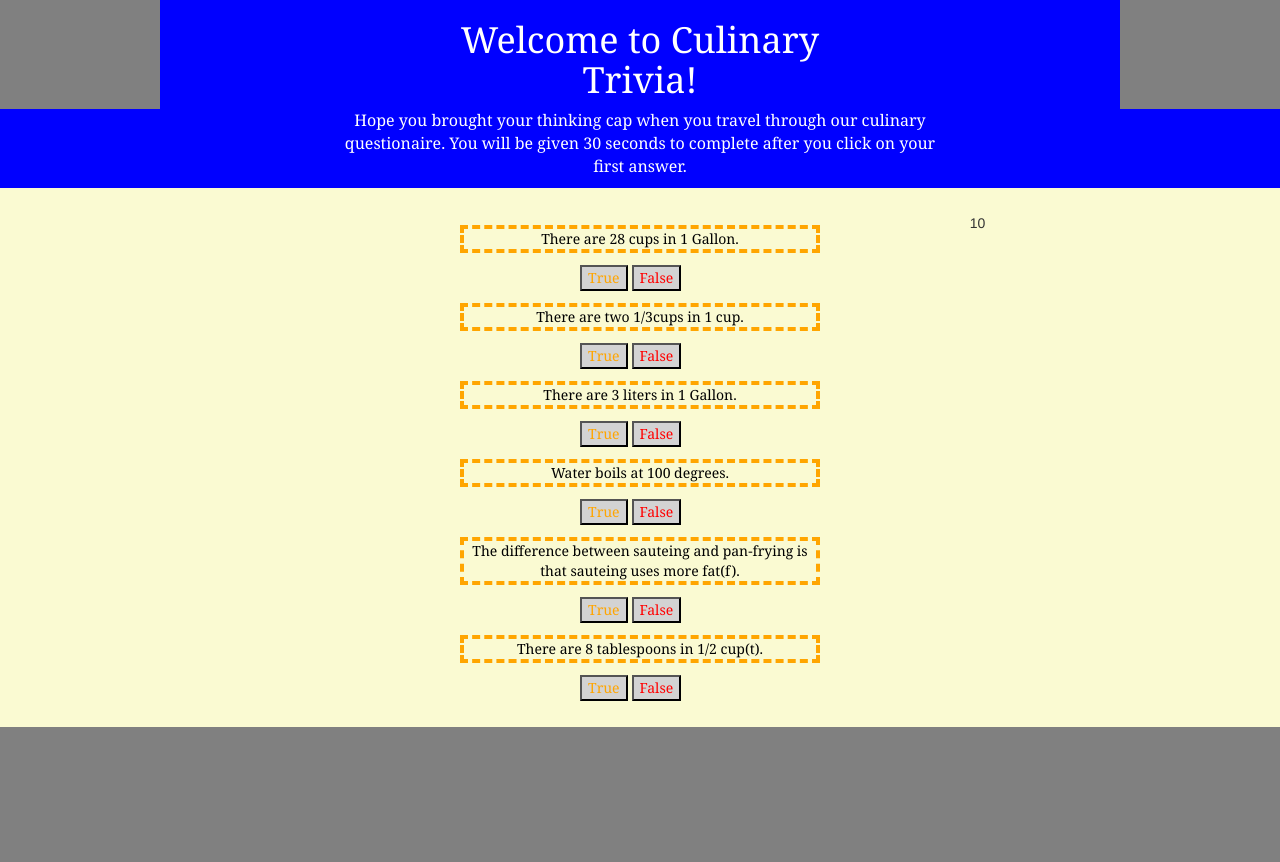
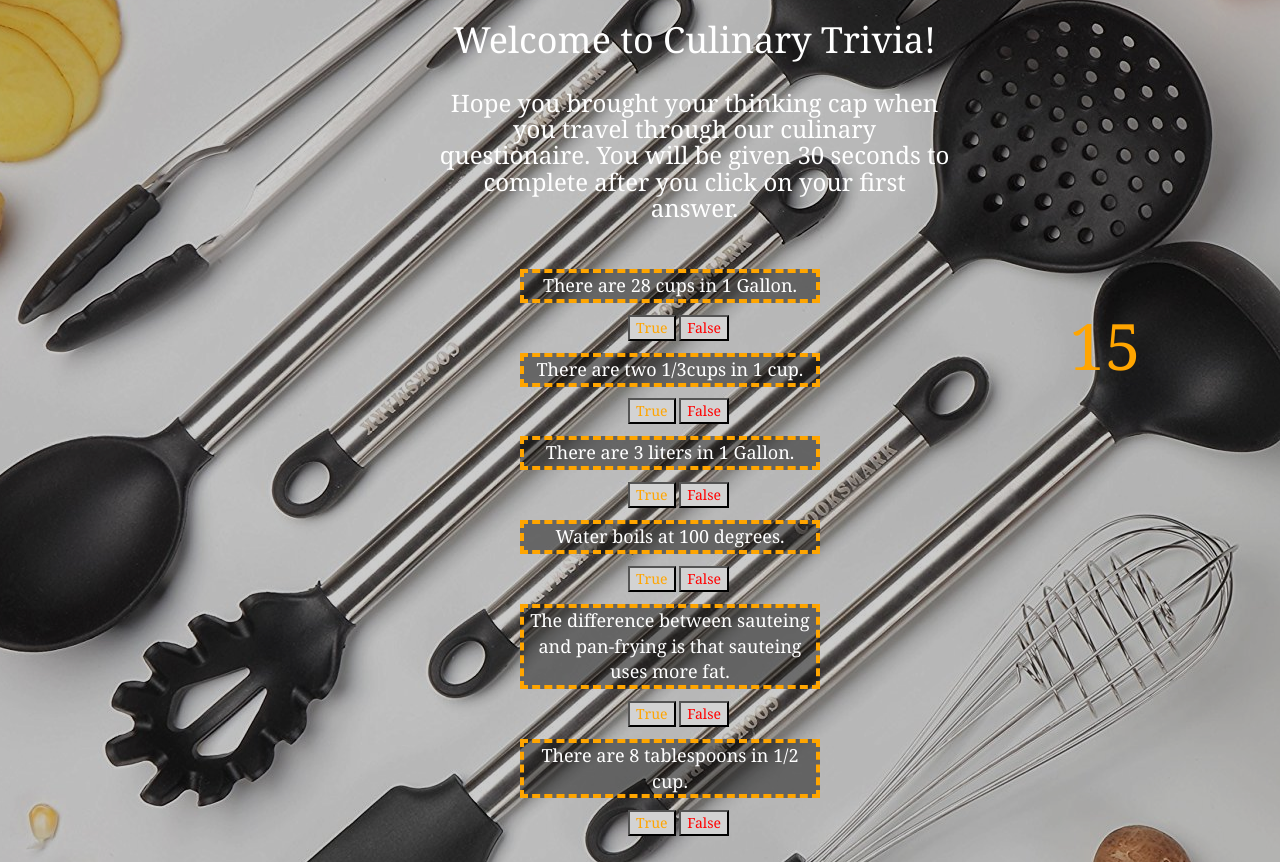
Before and after one commit to kwame16/Trivia-Game, a plain HTML site: page index.html in a window 1280 px wide. Before the commit the page ends 800 px from the top, so only its background shows below. Drawn offline with nearby package versions, Linux system fonts and the light colour scheme.

Commit message:
finally finished pictures, colors, scorecard, ready to submit.

```diff
--- a/assets/css/style.css
+++ b/assets/css/style.css
@@ -1,51 +1,63 @@
-.container{
-    background: blue;
+body {
+    background-image: url("../images/cooking\ tools.jpg");
+    background-repeat: no-repeat;
+    background-position: center;
+    align-content: center;
     font-family: Georgia, 'Times New Roman', Times, serif;
-    width: 960px;
+    color: black;
 }
 
-.directions-box{
-    align-content: center;
-    background: blue;
+.directions-box, .container2 {
+    /* font-size: 24px; */
+    text-align: center;
     font-family: Georgia, 'Times New Roman', Times, serif;
+    color: white;
+    background: rgb(1, 1, 1,.2);
 }
 
-h1{
+#display{
+    font-size: 64px;
+    color: orange;
+    margin-left: 35%;
+    margin-top: 15%;
+}
+
+header {
     color: white;
-    text-align: center;
-}
-header{
-    color: black;
+    background: rgb(1, 1, 1,.46);
+    font-size: 18px;
     text-align: center;
     font-family: Georgia, 'Times New Roman', Times, serif;
     border: 4px dashed orange;
-    margin: 2% 20% 2% 20%;
-}
-p{
-    color: white;
-    font-size: 16px;
-    text-align: center;
+    margin: 2% 20% 2% 30%;
 }
 
-.questions-box{
-    background: lightgoldenrodyellow;
+.questions-box {
+    /* background: lightgoldenrodyellow; */
+    /* background-image: url("../images/Nelson-Woodshop-Pac-Man-Board.jpg"); */
     padding: 2%;
+    color: white;
+    background: rgb(1, 1, 1,.2);
 }
 
-button{
-background: lightgray;
-font-family: Georgia, 'Times New Roman', Times, serif;
+button {
+    background: lightgray;
+    font-family: Georgia, 'Times New Roman', Times, serif;
+    /* margin-left: 15%; */
 }
 
-#true  {
+#true {
     color: orange;
-    margin-left: 40%;
+    margin-left: 48%;
 }
 
-#false{
+#false {
     color: red;
 }
 
-body{
-    background: grey;
+#scoreboard{
+    color: white;
+    background: rgb(1, 1, 1,.4);
+    /* opacity: .6; */
+    text-align: center;
 }
--- a/assets/javascript/app.js
+++ b/assets/javascript/app.js
@@ -15,7 +15,7 @@ var intervalId;
 
 // prevents the clock from being sped up unnecessarily
 var clockRunning = false;
-var time = 10;
+var time = 15;
 var lap = 1;
 
 function start() {
--- a/index.html
+++ b/index.html
@@ -13,34 +13,38 @@
 <!-- <script type="text/javascript"></script> -->
 
 <body>
-    <div class="container">
+    <div class="container2">
         <div class="row">
-            <div class="col-md-3">
+            <div class="col-md-4">
             </div>
-            <div class="col-md-6">
+            <div class="col-md-5">
                 <h1>Welcome to Culinary Trivia!</h1>
             </div>
             <div class="col-md-3">
             </div>
         </div>
     </div>
-    <div class="directions-box">
+
+
+    <div class="directions-box ">
         <div class="row">
-            <div class="col-md-3">
+            <div class="col-md-4">
             </div>
-            <div class="col-md-6">
-                <p>
+            <div class="col-md-5">
+                <h3>
                     Hope you brought your thinking cap when you travel
                     through our culinary questionaire. You will be given 30 seconds to complete after you click on your
                     first answer.
-                </p>
+                </h3>
             </div>
             <div class="col-md-3">
             </div>
         </div>
     </div>
+
+
     </div>
-    <div class="questions-box">
+    <div class="questions-box ">
         <div class="row">
             <div class="col-md-3">
             </div>
@@ -48,46 +52,53 @@
                 <header id="header1">
                     There are 28 cups in 1 Gallon.
                 </header>
-                <button id="true" class="1" data-button="true" data-question="1" data-alreadyAnswered = "no">True</button>
-                <button id="false" class="1" data-button="false" data-question="1" data-alreadyAnswered = "no">False</button>
+                <button id="true" class="1" data-button="true" data-question="1" data-alreadyAnswered="no">True</button>
+                <button id="false" class="1" data-button="false" data-question="1"
+                    data-alreadyAnswered="no">False</button>
                 <br>
                 <header id="header2">
                     There are two 1/3cups in 1 cup.
                 </header>
-                <button id="true" class="2" data-button="true" data-question="2" data-alreadyAnswered = "no">True</button>
-                <button id="false"class="2" data-button="false" data-question="2" data-alreadyAnswered = "no">False</button>
+                <button id="true" class="2" data-button="true" data-question="2" data-alreadyAnswered="no">True</button>
+                <button id="false" class="2" data-button="false" data-question="2"
+                    data-alreadyAnswered="no">False</button>
                 <br>
                 <header id="header3">
                     There are 3 liters in 1 Gallon.
                 </header>
-               <button id="true" class="3" data-button="true" data-question="3" data-alreadyAnswered = "no">True</button>
-                <button id="false" class="3" data-button="false" data-question="3" data-alreadyAnswered = "no">False</button>
+                <button id="true" class="3" data-button="true" data-question="3" data-alreadyAnswered="no">True</button>
+                <button id="false" class="3" data-button="false" data-question="3"
+                    data-alreadyAnswered="no">False</button>
                 <br>
                 <header id="header4">
                     Water boils at 100 degrees.
                 </header>
-               <button id="true" class="4" data-button="true" data-question="4" data-alreadyAnswered = "no">True</button>
-                <button id="false" class="4" data-button="false" data-question="4" data-alreadyAnswered = "no">False</button>
+                <button id="true" class="4" data-button="true" data-question="4" data-alreadyAnswered="no">True</button>
+                <button id="false" class="4" data-button="false" data-question="4"
+                    data-alreadyAnswered="no">False</button>
                 <br>
                 <header id="header5">
                     The difference between sauteing and pan-frying is that
-                    sauteing uses more fat(f).
+                    sauteing uses more fat.
                 </header>
-               <button id="true" class="5" data-button="true" data-question="5" data-alreadyAnswered = "no">True</button>
-                <button id="false" class="5" data-button="false" data-question="5" data-alreadyAnswered = "no">False</button>
+                <button id="true" class="5" data-button="true" data-question="5" data-alreadyAnswered="no">True</button>
+                <button id="false" class="5" data-button="false" data-question="5"
+                    data-alreadyAnswered="no">False</button>
                 <br>
                 <header id="header6">
-                    There are 8 tablespoons in 1/2 cup(t).
-                </header >
-               <button id="true" class="6" data-button="true" data-question="6" data-alreadyAnswered = "no">True</button>
-                <button id="false" class="6" data-button="false" data-question="6" data-alreadyAnswered = "no">False</button>
+                    There are 8 tablespoons in 1/2 cup.
+                </header>
+                <button id="true" class="6" data-button="true" data-question="6" data-alreadyAnswered="no">True</button>
+                <button id="false" class="6" data-button="false" data-question="6"
+                    data-alreadyAnswered="no">False</button>
             </div>
-            <div class="col-md-3">
-                <div id="display"> 10 </div>
+            <div class="col-md-3 ">
+                <div id="display"> 15 </div>
             </div>
         </div>
     </div>
-    </div>
+
+</div>
 
     <!-- <button id="True"></button>
         <button id="False"></button> -->
```
Also changed, not shown: score.html (+1 -1 lines), assets/images/Nelson-Woodshop-Pac-Man-Board.jpg (added).
